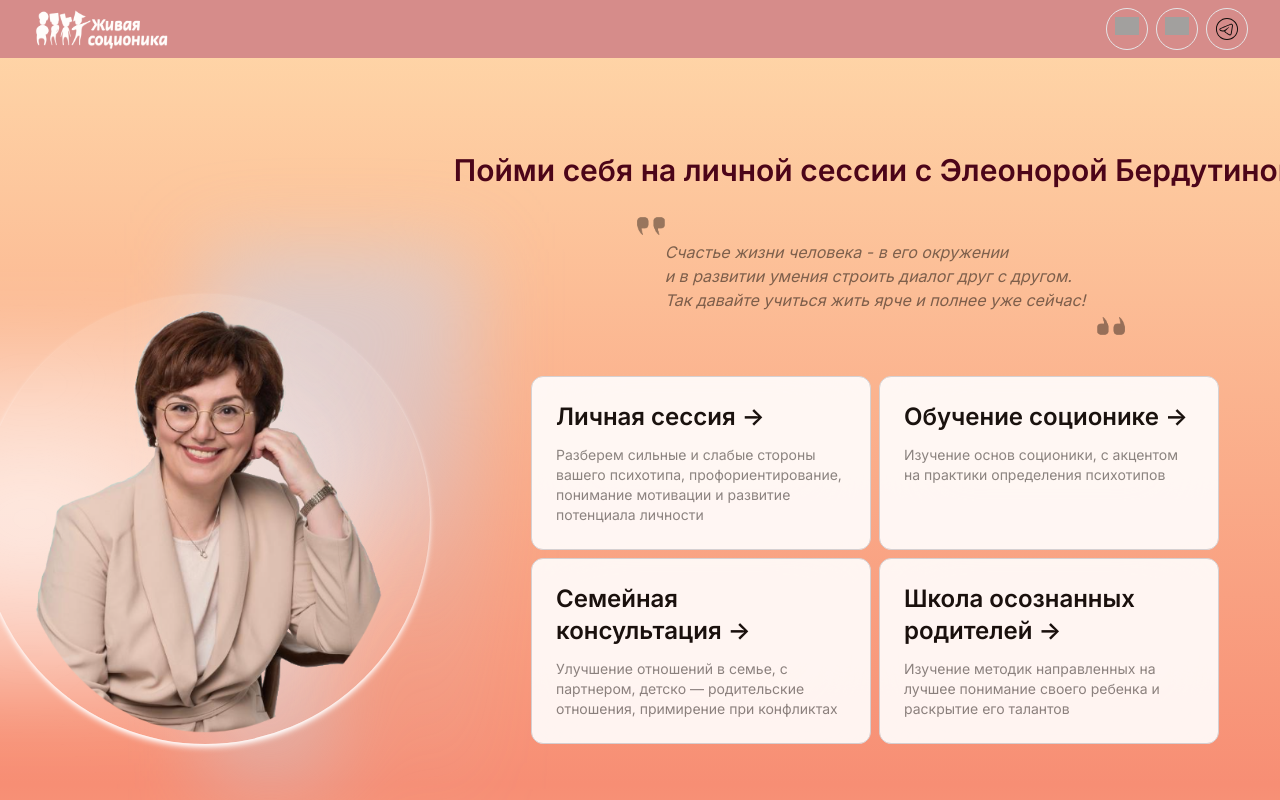
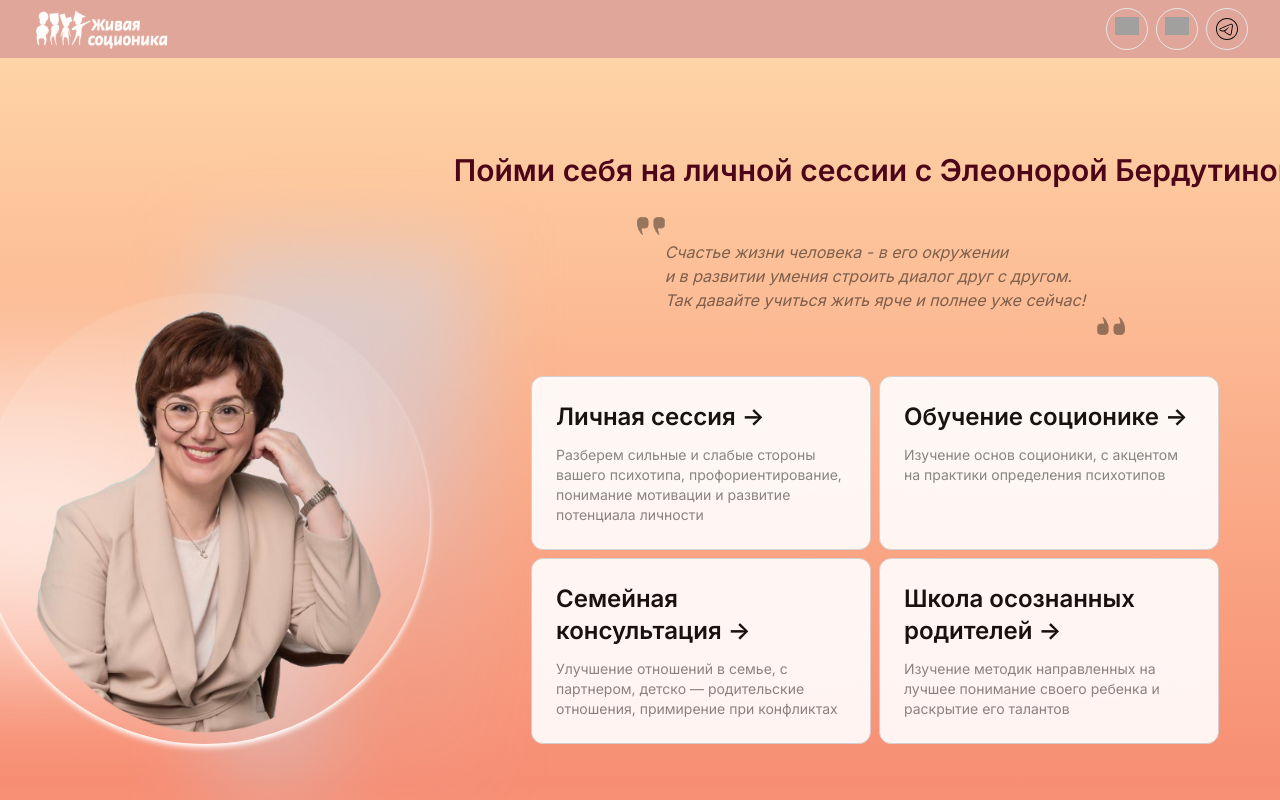
Before and after one commit to vsevolodberdutin/ls-private, a Next.js app: page / in a window 1280 px wide. Built offline with nearby package versions, Linux system fonts and the light colour scheme; grey boxes are pictures that could not be loaded; what tw-elements would draw is missing.

Commit message:
save spe

```diff
--- a/src/app/components/TabSystem/TabContainer.tsx
+++ b/src/app/components/TabSystem/TabContainer.tsx
@@ -215,7 +215,6 @@ const TabPanel: React.FC<TabPanelProps> = ({ children }) => {
       <div
         ref={scrollContainerRef}
         onScroll={checkScroll}
-        onWheel={(e) => e.preventDefault()}
         className="flex-1 overflow-y-auto rounded-xl animate-fadeIn scrollbar-hide"
         style={{
           maxHeight: `calc(100% - ${totalButtonSpaceHeight}px + ${additionalContentHeight}px)`,
--- a/src/app/globals.css
+++ b/src/app/globals.css
@@ -10,7 +10,10 @@
   --background-end-rgb: #f78e74;
   --background-start-rgb: #ffd9aa;
 
-  --navigation-rgb: #d48888;
+  /* --navigation-rgb: #3f354d; */
+  --navigation-rgb: #e0a499;
+  /* --navigation-rgb: #443725; */
+  /* --navigation-rgb: #5f1b30; */
 
   --footer-start-rgb: #ffd9aa;
   --footer-mid-rgb: #42569a;
--- a/src/app/layout.tsx
+++ b/src/app/layout.tsx
@@ -18,7 +18,9 @@ export default function RootLayout({
     <html lang="en" className="">
       {/* <!-- Dark mode enabled -->
           <html class="dark"></html> */}
-      <body className={inter.className}>{children}</body>
+      <body className={inter.className} suppressHydrationWarning>
+        {children}
+      </body>
     </html>
   )
 }
```
